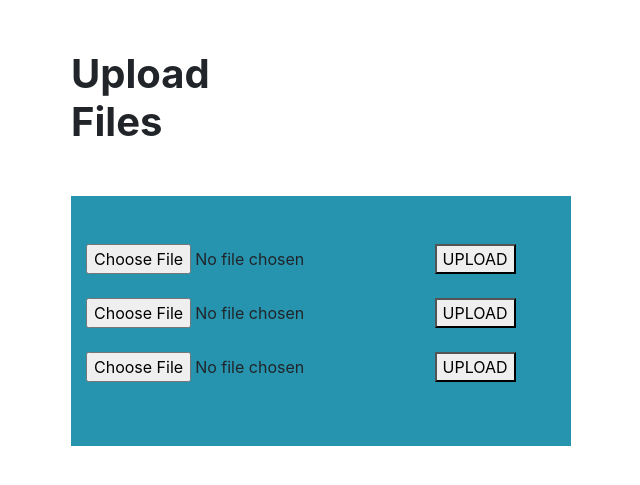
After one commit to senttt/IT135_PHP_Project_Public, a PHP site: page /Submit/Submit-Docu.php in a window 1280 px wide. The commit adds this page. Shown: the top 485 px of the page, without its empty margins (377-1017 px from the left). Run offline with PHP 8.4, Linux system fonts and the light colour scheme.

Commit message:
Add files via upload

```diff
--- /dev/null
+++ b/Submit/Submit-Docu.php
@@ -0,0 +1,75 @@
+<!DOCTYPE html>
+<html>
+    <head>
+        <title>Upload File</title>
+        <link rel="stylesheet" href="https://cdn.jsdelivr.net/npm/bootstrap@4.0.0/dist/css/bootstrap.min.css" integrity="sha384-Gn5384xqQ1aoWXA+058RXPxPg6fy4IWvTNh0E263XmFcJlSAwiGgFAW/dAiS6JXm" crossorigin="anonymous">
+    </head>
+
+    <style>
+
+        body{
+            justify-content: center;
+            min-height: 40px;
+            background: #fff;
+            margin-top: 50px;
+            margin-left: 35%;
+            margin-right: 50%;
+        }
+
+        h1{
+            margin-bottom: 50px;
+            font-weight: bolder;
+        }
+
+        .container{
+            height: 250px;
+            width: 500px;
+            background-color: #2694af;
+        }
+
+    </style>
+
+    <body>
+        <h1>Upload Files</h1>
+
+    <div class="container">
+
+    </br>
+    </br>
+
+            <form action="upload.php" method="POST" enctype="multipart/form-data">
+
+                <input type="file" name="file">
+                <button type="submit" name="submit">UPLOAD</button>
+
+
+            </form>
+
+    </br>
+
+            <form action="process.php" method="POST" enctype="multipart/form-data">
+
+                <input type="file" name="file">
+                <button type="submit" name="submit">UPLOAD</button>
+
+
+            </form>
+
+    </br>
+
+            <form action="process.php" method="POST" enctype="multipart/form-data">
+
+                <input type="file" name="file">
+                <button type="submit" name="submit">UPLOAD</button>
+
+
+            </form>
+
+    </div>
+
+    </body>
+
+
+
+
+</html>
--- a/about.php
+++ b/about.php
@@ -48,8 +48,8 @@ if (isset($_POST['logout'])) {
             </a>
 
             <ul class="nav col-12 col-md-auto mb-2 justify-content-center mb-md-0">
-                <li><a href="home.php" class="nav-link px-2 link-secondary">Home</a></li>
-                <li><a href="about.php" class="nav-link px-2 link-dark">About Us</a></li>
+                <li><a href="home.php" class="nav-link px-2 link-dark">Home</a></li>
+                <li><a href="about.php" class="nav-link px-2 link-secondary">About Us</a></li>
                 <li class="nav-item dropdown">
                     <a class="nav-link dropdown-toggle link-dark" href="#" id="dropdown" data-bs-toggle="dropdown"
                         aria-expanded="false">Services</a>
@@ -63,7 +63,7 @@ if (isset($_POST['logout'])) {
                 <?php if ($isLogged): ?>
                 <li class="nav-item">
                     <form method="POST">
-                        <button type="submit" name="logout" class="nav-link px-2 link-dark">Logout</button>
+                        <button type="submit" name="logout" class="btn btn-secondary btn-block">Logout</button>
                     </form>
                 </li>
                 <?php else: ?>
--- a/contact.php
+++ b/contact.php
@@ -99,7 +99,7 @@ if (isset($_POST['logout'])) {
             </a>
 
             <ul class="nav col-12 col-md-auto mb-2 justify-content-center mb-md-0">
-                <li><a href="home.php" class="nav-link px-2 link-secondary">Home</a></li>
+                <li><a href="home.php" class="nav-link px-2 link-dark">Home</a></li>
                 <li><a href="about.php" class="nav-link px-2 link-dark">About Us</a></li>
                 <li class="nav-item dropdown">
                     <a class="nav-link dropdown-toggle link-dark" href="#" id="dropdown" data-bs-toggle="dropdown"
@@ -109,12 +109,12 @@ if (isset($_POST['logout'])) {
                         <li><a class="dropdown-item" href="bookAppointment.php">Book an Appointment</a></li>
                     </ul>
                 </li>
-                <li class="nav-item"><a class="nav-link px-2 link-dark " href="contact.php">Contact Us</a></li>
+                <li class="nav-item"><a class="nav-link px-2 link-secondary " href="contact.php">Contact Us</a></li>
                 <li class="nav-item"><a class="nav-link px-2 link-dark " href="faq.php">F.A.Q.</a></li>
                 <?php if ($isLogged): ?>
                 <li class="nav-item">
                     <form method="POST">
-                        <button type="submit" name="logout" class="nav-link px-2 link-dark">Logout</button>
+                        <button type="submit" name="logout" class="btn btn-secondary btn-block">Logout</button>
                     </form>
                 </li>
                 <?php else: ?>
--- a/database.php
+++ b/database.php
@@ -3,7 +3,10 @@ $user = 'root';
 $password = '';
 $database = 'barangaywebsite';
 $servername='localhost';
-$connection = mysqli_connect($servername, $user,
+$conn = mysqli_connect($servername, $user,
                 $password, $database);
 
+	if ($conn->connect_error) {
+        die("Connection failed: " . $conn->connect_error);
+    }
 ?>
--- a/faq.php
+++ b/faq.php
@@ -49,7 +49,7 @@ if (isset($_POST['logout'])) {
             </a>
 
             <ul class="nav col-12 col-md-auto mb-2 justify-content-center mb-md-0">
-                <li><a href="home.php" class="nav-link px-2 link-secondary">Home</a></li>
+                <li><a href="home.php" class="nav-link px-2 link-dark">Home</a></li>
                 <li><a href="about.php" class="nav-link px-2 link-dark">About Us</a></li>
                 <li class="nav-item dropdown">
                     <a class="nav-link dropdown-toggle link-dark" href="#" id="dropdown" data-bs-toggle="dropdown"
@@ -60,11 +60,11 @@ if (isset($_POST['logout'])) {
                     </ul>
                 </li>
                 <li class="nav-item"><a class="nav-link px-2 link-dark " href="contact.php">Contact Us</a></li>
-                <li class="nav-item"><a class="nav-link px-2 link-dark " href="faq.php">F.A.Q.</a></li>
+                <li class="nav-item"><a class="nav-link px-2 link-secondary " href="faq.php">F.A.Q.</a></li>
                 <?php if ($isLogged): ?>
                 <li class="nav-item">
                     <form method="POST">
-                        <button type="submit" name="logout" class="nav-link px-2 link-dark">Logout</button>
+                        <button type="submit" name="logout" class="btn btn-secondary btn-block">Logout</button>
                     </form>
                 </li>
                 <?php else: ?>
--- a/home.php
+++ b/home.php
@@ -63,7 +63,7 @@ if (isset($_POST['logout'])) {
                 <?php if ($isLogged): ?>
                 <li class="nav-item">
                     <form method="POST">
-                        <button type="submit" name="logout" class="nav-link px-2 link-dark">Logout</button>
+                        <button type="submit" name="logout" class="btn btn-secondary btn-block">Logout</button>
                     </form>
                 </li>
                 <?php else: ?>
--- a/login.php
+++ b/login.php
@@ -78,7 +78,7 @@ if ($_SERVER['REQUEST_METHOD'] === 'POST') {
                 <img src="assets/img/logo.jpg" height="80px" width="auto">
             </a>
             <ul class="nav col-12 col-md-auto mb-2 justify-content-center mb-md-0">
-                <li><a href="home.php" class="nav-link px-2 link-secondary">Home</a></li>
+                <li><a href="home.php" class="nav-link px-2 link-dark">Home</a></li>
                 <li><a href="about.php" class="nav-link px-2 link-dark">About Us</a></li>
                 <li class="nav-item dropdown">
                     <a class="nav-link dropdown-toggle link-dark" href="#" id="dropdown" data-bs-toggle="dropdown"
--- a/signup.php
+++ b/signup.php
@@ -92,7 +92,7 @@ if ($_SERVER["REQUEST_METHOD"] === "POST") {
                 <img src="assets/img/logo.jpg" height="80px" width="auto">
             </a>
             <ul class="nav col-12 col-md-auto mb-2 justify-content-center mb-md-0">
-                <li><a href="home.php" class="nav-link px-2 link-secondary">Home</a></li>
+                <li><a href="home.php" class="nav-link px-2 link-dark">Home</a></li>
                 <li><a href="about.php" class="nav-link px-2 link-dark">About Us</a></li>
                 <li class="nav-item dropdown">
                     <a class="nav-link dropdown-toggle link-dark" href="#" id="dropdown" data-bs-toggle="dropdown"
```
Also changed, not shown: Submit/upload.php (added, +34 -0 lines), bookAppointment.php (+40 -27 lines), viewAppointment.php (+4 -5 lines).
